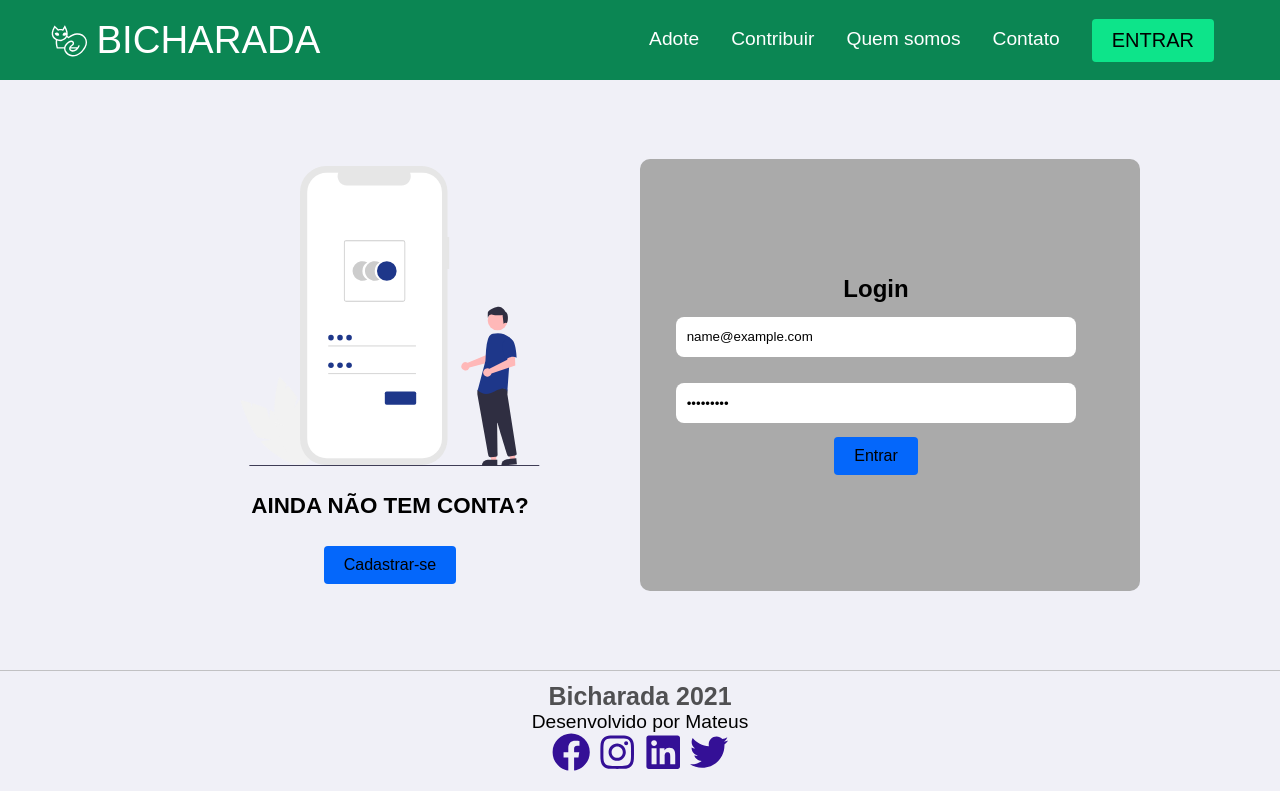
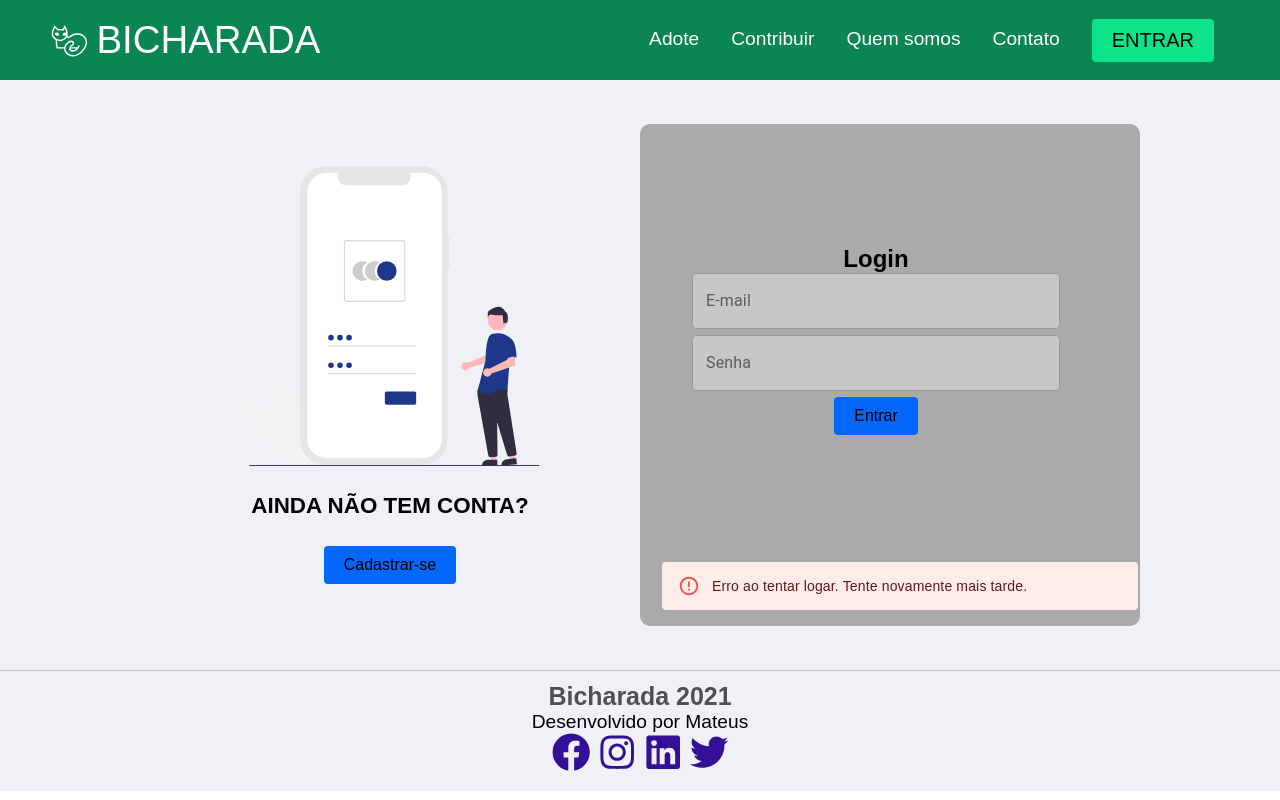
Before and after one commit to mateus-luciano/bicharada-web, a React (Create React App) app: page /login in a window 1280 px wide. Both pictures are taken after typing "name@example.com", "Sample123" into the empty fields and a click on the button "Entrar". Built offline with nearby package versions, Linux system fonts and the light colour scheme; no server answers.

Commit message:
add error message in login

```diff
--- a/src/pages/Login/index.jsx
+++ b/src/pages/Login/index.jsx
@@ -1,8 +1,9 @@
 import { useState } from 'react';
 import { useDispatch } from 'react-redux';
 import { useHistory } from 'react-router-dom';
-// import {  } from '@material-ui/core';
-import { Input, Button } from '../../styles/global';
+import { Alert } from '@material-ui/lab';
+
+import { Button } from '../../styles/global';
 import Spinner from '../../components/Spinner';
 import LoginImage from '../../assets/images/undraw_Access_account_re_8spm.svg';
 
@@ -18,20 +19,25 @@ import {
   Title,
   IntLink,
   Form,
+  Input,
+  CollapseDiv as Collapse,
 } from './styles';
 
 export default () => {
-  const history = useHistory();
-
   const [email, setEmail] = useState('');
   const [password, setPassword] = useState('');
+  const [loading, setLoading] = useState(false);
+  const [showAlert, setShowAlert] = useState(false);
   const [showErrorAlert, setShowErrorAlert] = useState(false);
-  const [loading, setLoading] = useState(false);
+  const [messageErrorAlert, setMessageErrorAlert] = useState();
+  const history = useHistory();
   const dispatch = useDispatch();
 
   async function handleStoreLogin(e) {
     e.preventDefault();
 
+    setShowAlert(false);
+    setShowErrorAlert(false);
     setLoading(true);
     try {
       const response = await api.post('/login', {
@@ -50,10 +56,22 @@ export default () => {
         history.push('/dashboard');
       }
       setLoading(false);
+      setShowAlert(true);
     } catch (error) {
+      setLoading(false);
       setShowErrorAlert(true);
-      setLoading(false);
+      setShowAlert(true);
+
+      if (error?.response?.data?.message) {
+        setMessageErrorAlert(error?.response?.data?.message);
+      } else {
+        setMessageErrorAlert(
+          'Erro ao tentar logar. Tente novamente mais tarde.',
+        );
+      }
     }
+    setEmail('');
+    setPassword('');
     setLoading(false);
   }
 
@@ -75,22 +93,30 @@ export default () => {
         <Form onSubmit={handleStoreLogin}>
           <h2>Login</h2>
           <Input
-            desk
-            name="email"
-            placeholder="E-mail"
+            id="email"
+            label="E-mail"
+            type="email"
+            variant="outlined"
+            value={email}
             onChange={(e) => setEmail(e.target.value)}
           />
           <Input
-            desk
-            name="password"
+            id="password"
+            label="Senha"
             type="password"
-            placeholder="Senha"
+            variant="outlined"
+            value={password}
             onChange={(e) => setPassword(e.target.value)}
           />
           <Button type="submit">
             Entrar
           </Button>
         </Form>
+        <Collapse in={showAlert}>
+          {showErrorAlert && (
+            <Alert severity="error">{messageErrorAlert}</Alert>
+          )}
+        </Collapse>
       </LoginSection>
     </LoginContainer>
   );
--- a/src/pages/Login/styles.jsx
+++ b/src/pages/Login/styles.jsx
@@ -1,5 +1,7 @@
 import styled from 'styled-components';
 import { Link } from 'react-router-dom';
+
+import { TextField, Collapse } from '@material-ui/core';
 import { Container } from '../../styles/global';
 
 export const LoginContainer = styled(Container)`
@@ -91,6 +93,33 @@ export const Form = styled.form`
   }
 `;
 
+export const Input = styled(TextField)`
+  height: 62px;
+
+  input {
+    width: 340px;
+    background: #c7c7c7;
+    border-radius: 4px;
+
+    &::placeholder {
+      padding-bottom: 40px;
+      padding-left: 10px;
+    }
+
+    &:focus {
+      background: #c7c7c7;
+    }
+  }
+`;
+
 export const HomeHeaderTitle = styled.h1`
   font-size: 1.8em;
 `;
+
+export const CollapseDiv = styled(Collapse)`
+  height: 46px;
+  width: 100%;
+  padding: 0.375rem 0.75rem;
+  border-radius: 3px;
+  margin: 2%;
+`;
--- a/src/pages/SignUp/index.jsx
+++ b/src/pages/SignUp/index.jsx
@@ -111,14 +111,6 @@ export default () => {
         <Form onSubmit={handleStoreSignUp}>
           <h2>Sign up</h2>
           <Input
-            id="name"
-            label="Nome"
-            type="text"
-            variant="outlined"
-            value={name}
-            onChange={(e) => setName(e.target.value)}
-          />
-          <Input
             id="email"
             label="E-mail"
             type="email"
@@ -133,6 +125,14 @@ export default () => {
             variant="outlined"
             value={password}
             onChange={(e) => setPassword(e.target.value)}
+          />
+          <Input
+            id="name"
+            label="Nome"
+            type="text"
+            variant="outlined"
+            value={name}
+            onChange={(e) => setName(e.target.value)}
           />
           <InputMask
             mask="(99) 9 9999-9999"
```
